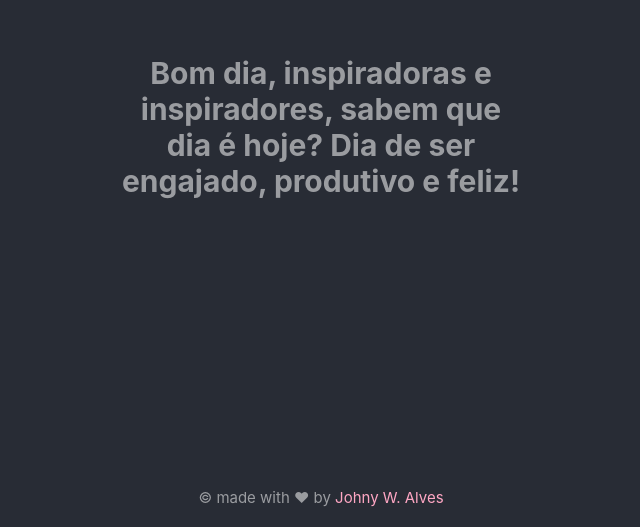
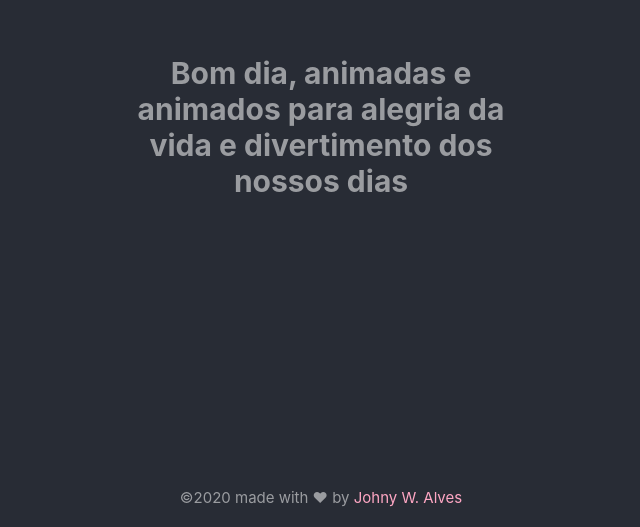
Before and after one commit to johnywalves/bom-dia-equipes-dev, a Next.js app: page / in a window 1280 px wide. Shown: the part 273-800 px from the top of the page, without its empty margins (319-959 px from the left). Built offline with nearby package versions, Linux system fonts and the light colour scheme.

Commit message:
:speech_balloon: Adicionar busca de textos

```diff
--- a/package.json
+++ b/package.json
@@ -5,6 +5,8 @@
   "scripts": {
     "dev": "next dev",
     "build": "next build",
+    "export": "next export",
+    "deploy": "next build && next export",
     "start": "next start",
     "lint": "eslint src --max-warnings=0",
     "test": "jest",
--- a/src/components/Main/index.tsx
+++ b/src/components/Main/index.tsx
@@ -5,24 +5,21 @@ type MainProps = {
   message: string
 }
 
-//var(--textNormal/
-
 const Main = ({ message }: MainProps) => {
   const [styleGoodMorning, setStyleGoodMorning] = useState({})
+  const [year, setYear] = useState('')
 
   useEffect(() => {
     setStyleGoodMorning({ opacity: '1' })
-  }, [setStyleGoodMorning])
+    setYear(new Date().getFullYear().toString())
+  }, [])
 
   return (
     <S.Wrapper>
-      <S.GoodMorning
-        dangerouslySetInnerHTML={{ __html: message }}
-        style={styleGoodMorning}
-      />
+      <S.GoodMorning style={styleGoodMorning}>{message}</S.GoodMorning>
       <S.Footer style={styleGoodMorning}>
         <p>
-          ©<span id="currentYear"></span> made with ♥ by{' '}
+          ©{year} made with ♥ by{' '}
           <a
             href="https://www.johnywalves.com.br"
             rel="noopener noreferrer"
--- a/src/pages/_app.tsx
+++ b/src/pages/_app.tsx
@@ -7,12 +7,12 @@ function App({ Component, pageProps }: AppProps) {
   return (
     <>
       <Head>
-        <title>React Avançado - Boilerplate</title>
+        <title>Bom dia dev!</title>
         <link rel="shortcut icon" href="/img/icon-512.png" />
         <link rel="apple-touch-icon" href="/img/icon-512.png" />
         <meta
           name="description"
-          content="A simple project start to work with TypeScript, React, NextJS and Styled Components"
+          content="Uma maneira criativa para saudar seus colegas devenvolvedores toda manhã"
         />
       </Head>
       <GlobalStyles />
--- a/src/pages/index.tsx
+++ b/src/pages/index.tsx
@@ -1,11 +1,31 @@
 import Main from 'components/Main'
+
+const listMessages = [
+  'Bom dia, engenheiras e engenheiros para construir pontes e plataformas para unir pessoas',
+  'Bom dia, pessoas lindas para mais uma semana de sucesso e alegrias',
+  'Bom dia, amadas e amados para mais um lindo e ensolarado dia do fim da metade deste ano tenebroso',
+  'Bom dia, guerreiras e guerreiros defensores da paz, do amor e da justiça para mais um dia de luta e glória',
+  'Bom dia Luthiers, para mais uma oportunidades de desenvolver a ferramenta que irá produzir o som da alma e  encantar pessoas',
+  'Bom dia, pessoas de luz, já agradeceram por acordarem bem e saudáveis essa pandemia?',
+  'Amadas e amados, serão bem vindo a mais uma bela semana e tenham um ótimo dia',
+  'Bom dia, animadas e animados para alegria da vida e divertimento dos nossos dias',
+  'Bom dia, amadas e amados para uma bela e iluminada quarta-feira de muita alegrias e cheia de divertimentos',
+  'Bom dia, amandes da chuva e paqueradores do sol para mais um dia belo e sorridente',
+  'Humanas e humanos, boa rotação, para os habitantes da mais bela esfera que a translada essa estrela amarela',
+  'Bom dia, amadas e amados, lindas e lindos para mais um bela e inspiradora semana',
+  'Damas e cavalheiros, espero que a alvorada de um novo dia traga oportunidades para realizar seus sonhos e anseios',
+  'Consagradas e consagrados, o deus que habita em mim cumprimenta o deus que habita em vocês para lhes desejarem boas energias e ótimos eventos vindoros',
+  'Bom dia, anjas e anjos para mais um abençoado dia',
+  'Senhoras, senhores e o maravilhoso arco-íris entre esses dois, bom dia para mais um dia de foco, força e fé',
+  'Boa semana e bom dia para os praticantes das artes tecnológicas, conjuradores de sistemas e encantadores de máquinas',
+  'Café, Tempero e Muita teoria esses foram os ingredientes escolhidos para montar a equipe perfeita, mas o Professor Leonardo acidentalmente acrescentou o ingrediente extra na mistura o elemento A, e assim nasceu o time Shenlong',
+  'Bom dia, inspiradoras e inspiradores, sabem  que dia é hoje? Dia de ser engajado, produtivo e feliz!'
+]
 
 export default function Home() {
   return (
     <Main
-      message={
-        'Bom dia, inspiradoras e inspiradores, sabem  que dia é hoje? Dia de ser engajado, produtivo e feliz!'
-      }
+      message={listMessages[Math.trunc(Math.random() * listMessages.length)]}
     />
   )
 }
```
Also changed, not shown: 1 other file (tests, documents, lock files or other folders).
